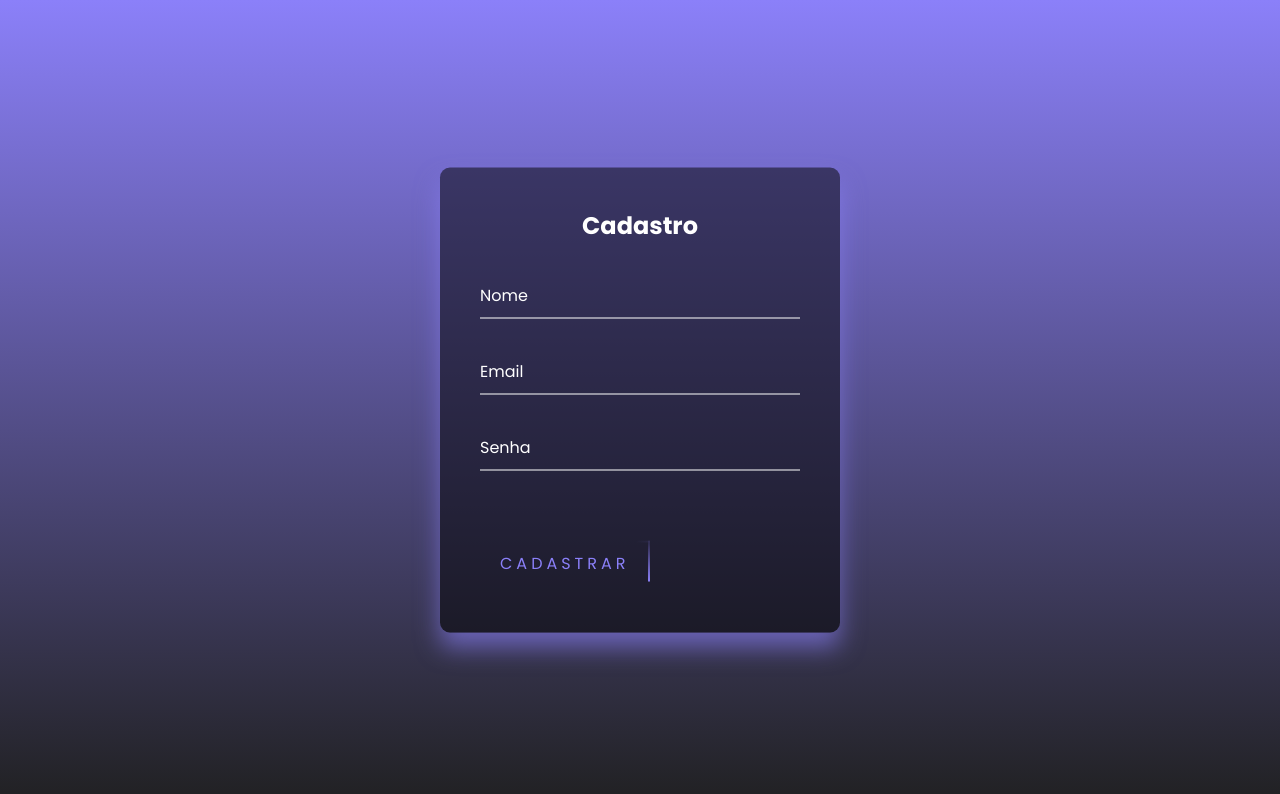
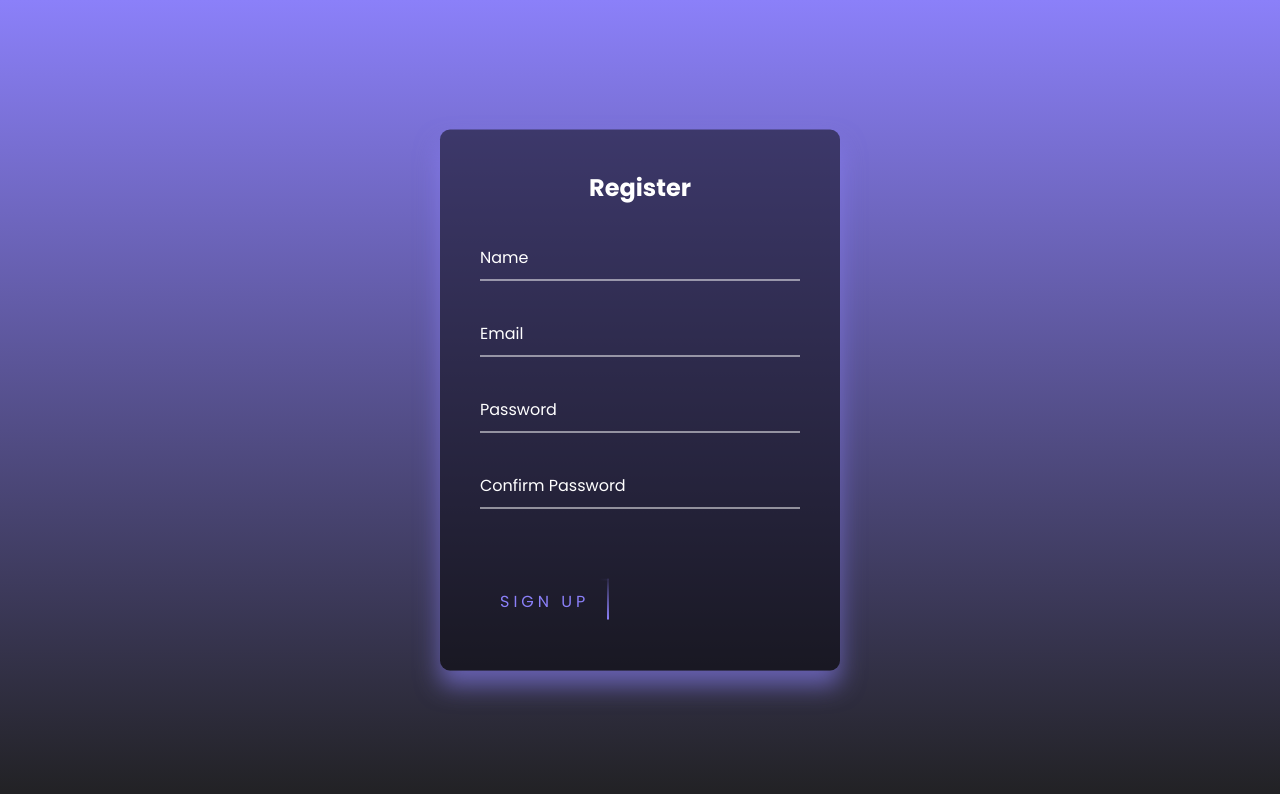
Before and after one commit to MaiconMJ/LoginForm, a React (Create React App) app: page /signup in a window 1280 px wide. Shown: the top 794 px of the page. Built offline with nearby package versions, Linux system fonts and the light colour scheme; the HTML template or start-up script is replaced by a standard one.

Commit message:
Adicionada a função onSubmitForm

```diff
--- a/package.json
+++ b/package.json
@@ -9,7 +9,7 @@
     "react": "^18.2.0",
     "react-dom": "^18.2.0",
     "react-router-dom": "^6.10.0",
-    "react-scripts": "5.0.1",
+    "react-scripts": "^5.0.1",
     "web-vitals": "^2.1.4"
   },
   "scripts": {
--- a/src/pages/Login.js
+++ b/src/pages/Login.js
@@ -16,14 +16,14 @@ function Login() {
           </div>
           <div class="caixa__login-input">
             <input type="password" required />
-            <label>Senha</label>
+            <label>Password</label>
           </div>
           <a>
             <span></span>
             <span></span>
             <span></span>
             <span></span>
-            Acessar
+            Login
           </a>
         </form>
       </div>
--- a/src/pages/SignUp.js
+++ b/src/pages/SignUp.js
@@ -1,15 +1,39 @@
 import React from 'react';
 import './SignUp.css';
+import { useNavigate } from 'react-router-dom';
+import  useForm from '../hooks/UseForm'
 
 function SignUp() {
+
+  const navigate = useNavigate();
+  const [form, onChange, clear] = useForm({
+    name: '',
+    email: '',
+    password: '',
+    confirmPassword: '',
+  })
+
+  const onSubmitForm = (e) => {
+    e.preventDefault()
+    if (form.password !== form.confirmPassword) {
+      alert('Passwords do not match')
+    } else {
+      navigate('/')
+    }
+  }
+
+  const onSubmitSignup = () => {
+
+  }
+
   return (
     <body>
       <div class="caixa__login">
-        <h2>Cadastro</h2>
+        <h2>Register</h2>
         <form>
           <div class="caixa__login-input">
             <input type="text" required />
-            <label>Nome</label>
+            <label>Name</label>
           </div>
           <div class="caixa__login-input">
             <input type="password" required />
@@ -17,14 +41,18 @@ function SignUp() {
           </div>
           <div class="caixa__login-input">
             <input type="password" required />
-            <label>Senha</label>
+            <label>Password</label>
+          </div>
+          <div class="caixa__login-input">
+            <input type="password" required />
+            <label>Confirm Password</label>
           </div>
           <a>
             <span></span>
             <span></span>
             <span></span>
             <span></span>
-            Cadastrar
+            Sign Up
           </a>
         </form>
       </div>
```
Also changed, not shown: 1 other file (tests, documents, lock files or other folders).
